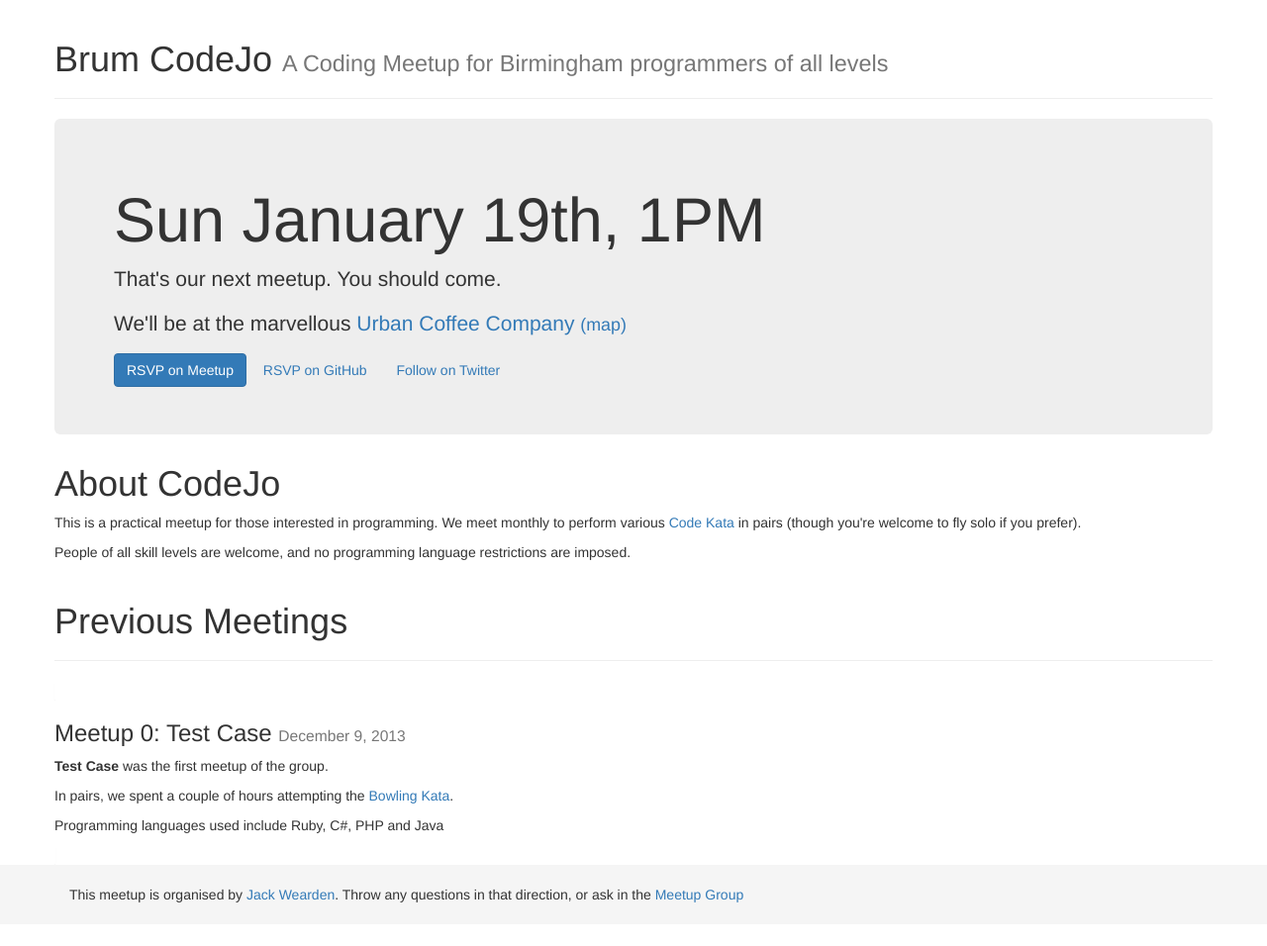
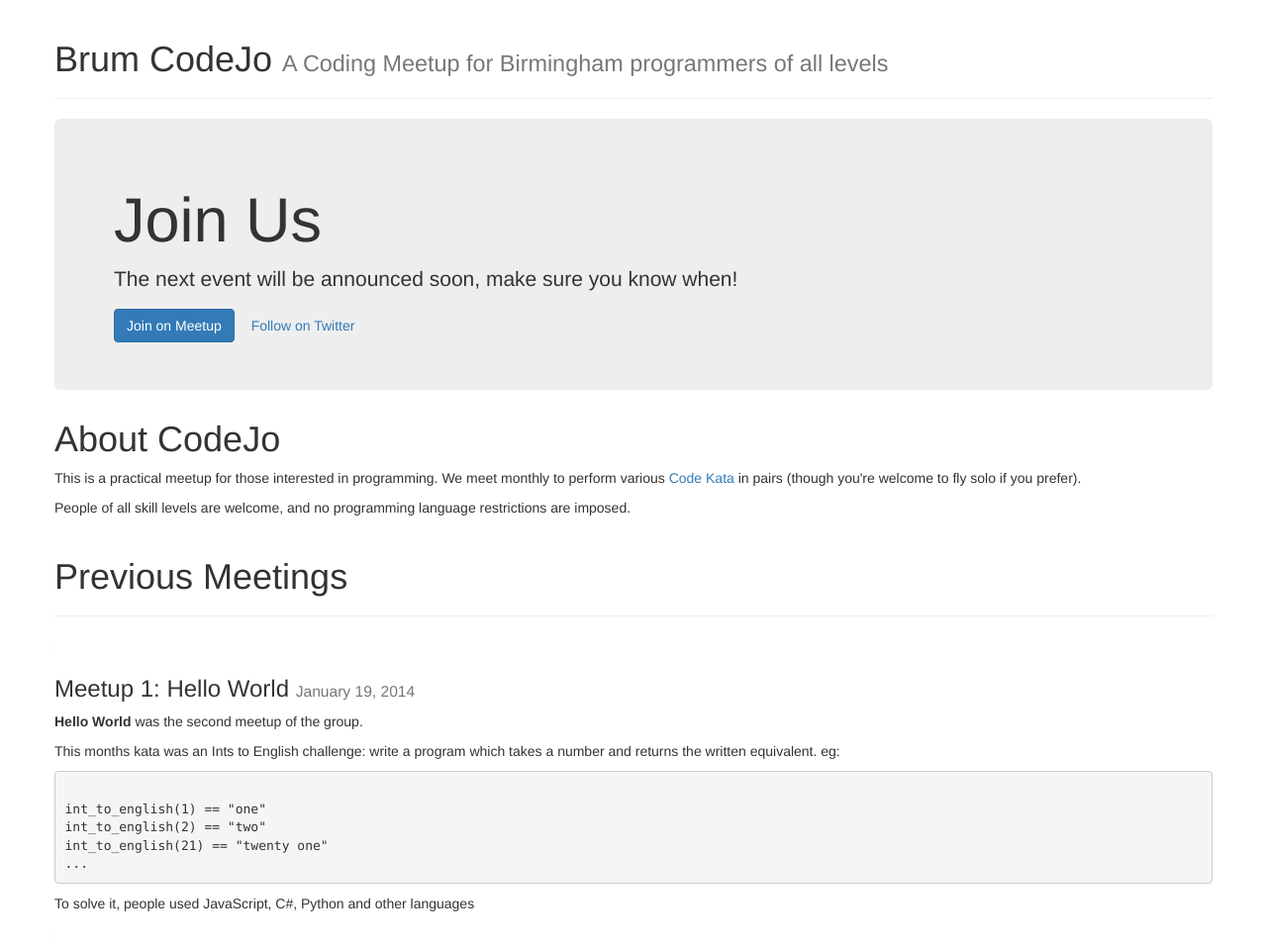
Before and after one commit to BrumCodeJo/brumcodejo.github.io, a plain HTML site: page index.html in a window 1280 px wide. Shown: the top 956 px of the page at 99% size. Before the commit the page ends 934 px from the top, so only its background shows below. Drawn offline with nearby package versions, Linux system fonts and the light colour scheme.

Commit message:
Add meetup 2 to past events, update next event text

```diff
--- a/index.html
+++ b/index.html
@@ -38,13 +38,9 @@
       </header>
       <article>
         <section class="jumbotron">
-          <h1>Sun January 19th, 1PM</a></h1>
-          <p>That's our next meetup. You should come.</p>
-          <p>We'll be at the marvellous <a href="http://urbancoffee.co.uk">Urban Coffee Company</a>
-            <small><a href="https://maps.google.com/maps?q=Urban+Coffee+Company,+Church+Street,+Birmingham,+United+Kingdom">(map)</a></small>
-          </p>
-          <a class="btn btn-primary" href="http://www.meetup.com/Brum-Codejo/events/154981392/">RSVP on Meetup</a>
-          <a class="btn" href="https://github.com/BrumCodeJo/brumcodejo.github.io/issues/1">RSVP on GitHub</a>
+          <h1>Join Us</a></h1>
+          <p>The next event will be announced soon, make sure you know when!</p>
+          <a class="btn btn-primary" href="http://www.meetup.com/Brum-Codejo/">Join on Meetup</a>
           <a class="btn" href="https://twitter.com/intent/user?screen_name=brumCodeJo">Follow on Twitter</a>
         </section>
         <section>
@@ -56,6 +52,17 @@
           <header class="page-header">
             <h1>Previous Meetings</h1>
           </header>
+            <span class="panel">
+              <h3>Meetup 1: Hello World <small>January 19, 2014</small></h3>
+              <p><strong>Hello World</strong> was the second meetup of the group.</p>
+              <p>This months kata was an Ints to English challenge: write a program which takes a number and returns the written equivalent. eg:</p>
+              <p><pre><code>
+int_to_english(1) == "one"
+int_to_english(2) == "two"
+int_to_english(21) == "twenty one"
+...</code></pre></p>
+              <p>To solve it, people used JavaScript, C#, Python and other languages</p>
+            </span>
             <span class="panel">
               <h3>Meetup 0: Test Case <small>December 9, 2013</small></h3>
               <p><strong>Test Case</strong> was the first meetup of the group.</p>
```
